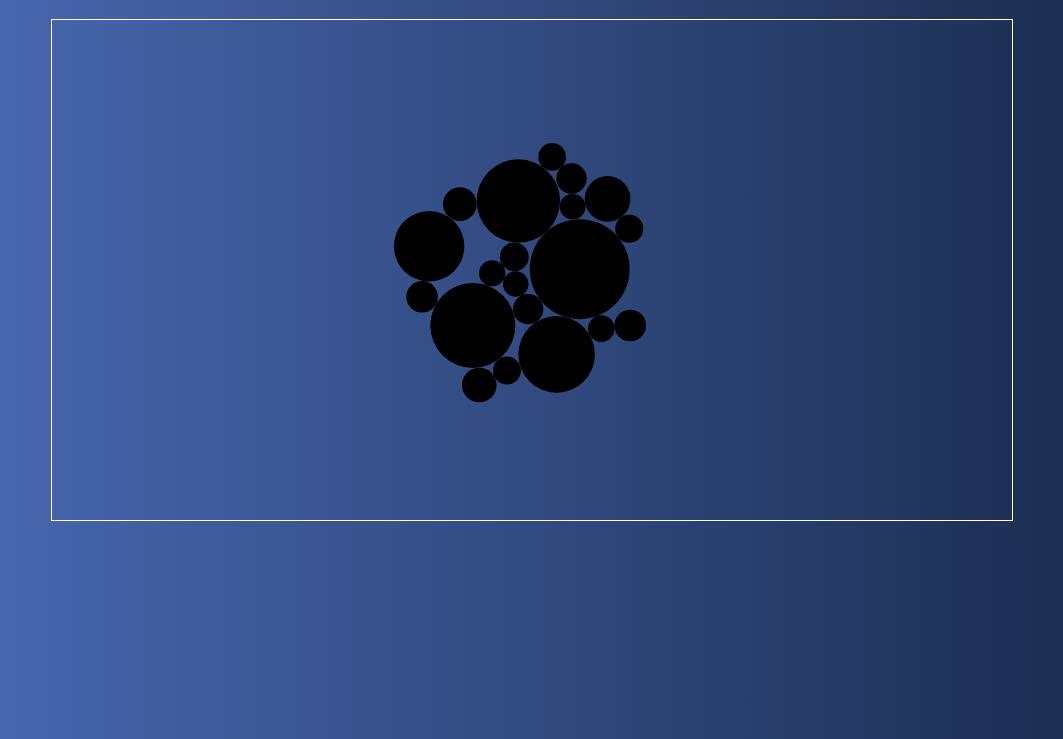
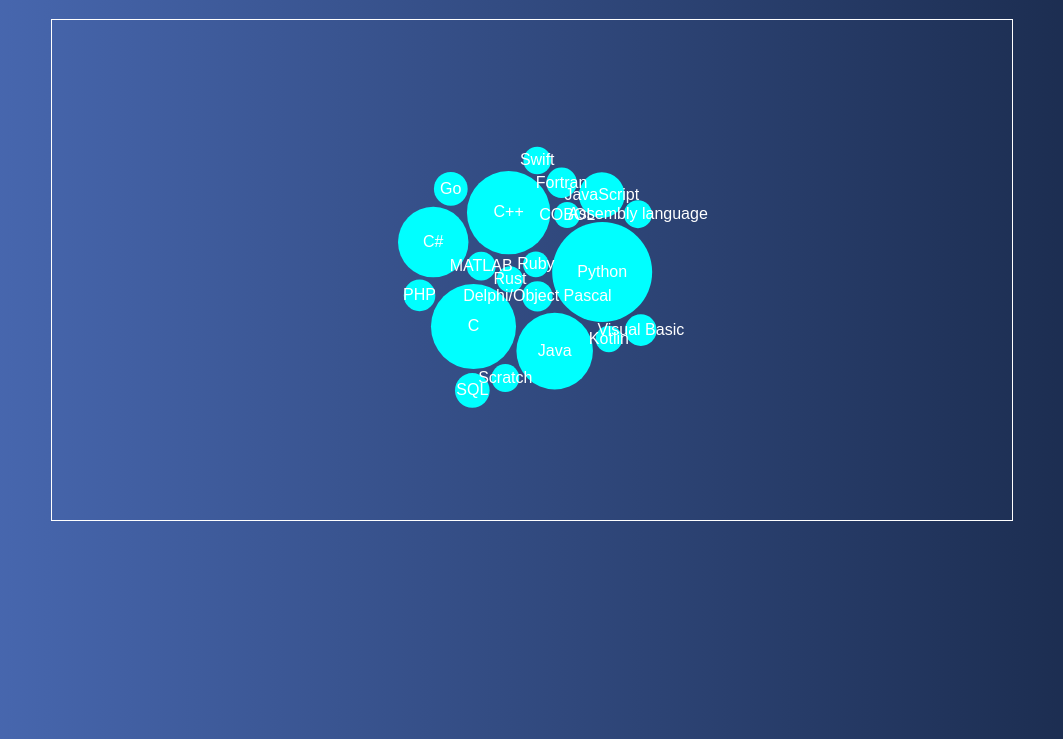
Before and after one commit to vestahome82/ChatFlow, a website: page index.html in a window 1280 px wide. Shown: the part 61-800 px from the top of the page, without its empty margins (108-1171 px from the left). Drawn offline with nearby package versions, Linux system fonts and the light colour scheme.

Commit message:
Update index.html

```diff
--- a/index.html
+++ b/index.html
@@ -53,28 +53,35 @@
 
     // Create a simulation for positioning the bubbles
     const simulation = d3.forceSimulation(data)
-                .force('charge', d3.forceManyBody().strength(5))
+        .force('charge', d3.forceManyBody().strength(15))
         .force('center', d3.forceCenter(width / 2, height / 2))
-                .force('collision', d3.forceCollide().radius(d => radiusScale(parseFloat(d.rating))))
+        .force('collision', d3.forceCollide().radius(d => radiusScale(parseFloat(d.rating)) + 2))
         .on('tick', ticked);
 
     function ticked() {
-                bubbles
-                    .attr('cx', d => d.x)
-                    .attr('cy', d => d.y);
-            }
-
-            // Create the bubbles
         const bubbles = svg.selectAll('.bubble')
             .data(data)
-                .enter().append('circle')
+            .join('circle')
                 .attr('class', 'bubble')
                 .attr('r', d => radiusScale(parseFloat(d.rating)))
-                    // The cx and cy attributes will be managed by the simulation
+                .attr('cx', d => d.x)
+                .attr('cy', d => d.y)
+                .attr('fill', 'cyan') // Add this to make bubbles visible if they aren't already styled
                 .call(d3.drag() // Enables bubble dragging
                     .on('start', dragstarted)
                     .on('drag', dragged)
                     .on('end', dragended));
+
+        const labels = svg.selectAll('.label')
+            .data(data)
+            .join('text')
+                .attr('class', 'label')
+                .attr('x', d => d.x)
+                .attr('y', d => d.y)
+                .attr('text-anchor', 'middle')
+                .attr('dy', '.3em') // to vertically center text
+                .text(d => d.language)
+                .attr('fill', 'white'); // Add this to make text visible if it isn't already styled
 
         function dragstarted(event, d) {
             if (!event.active) simulation.alphaTarget(0.3).restart();
@@ -92,6 +99,7 @@
             d.fx = null;
             d.fy = null;
         }
+    }
 });
     </script>
 </body>
```
Lines whose indentation alone changed are shown as unchanged.
